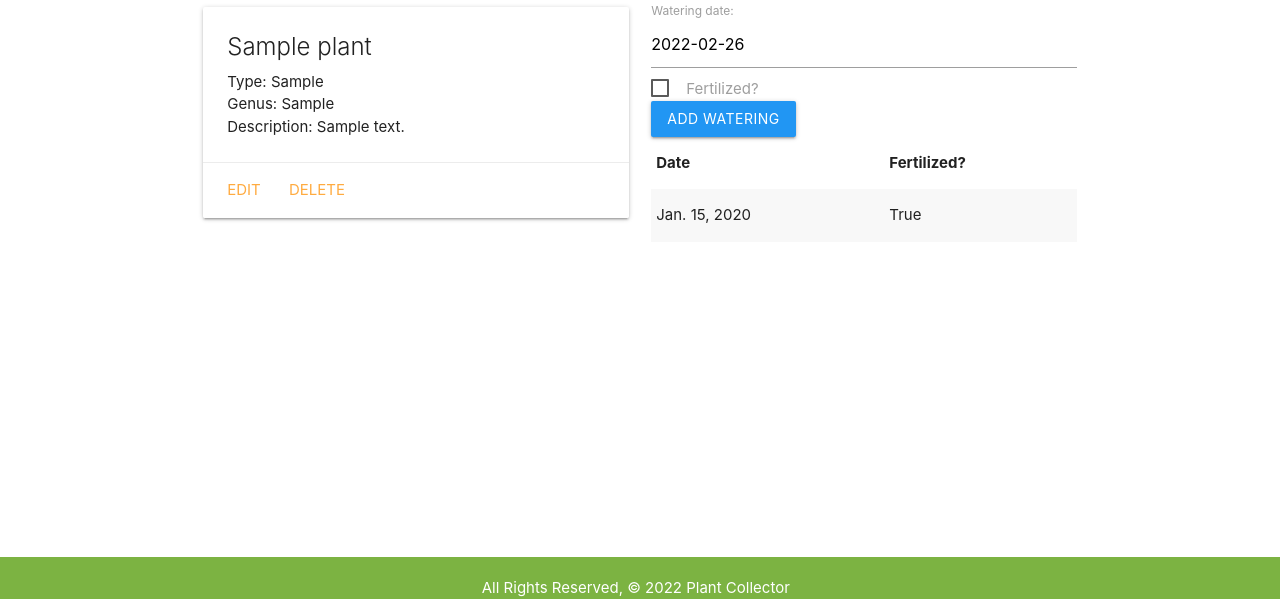
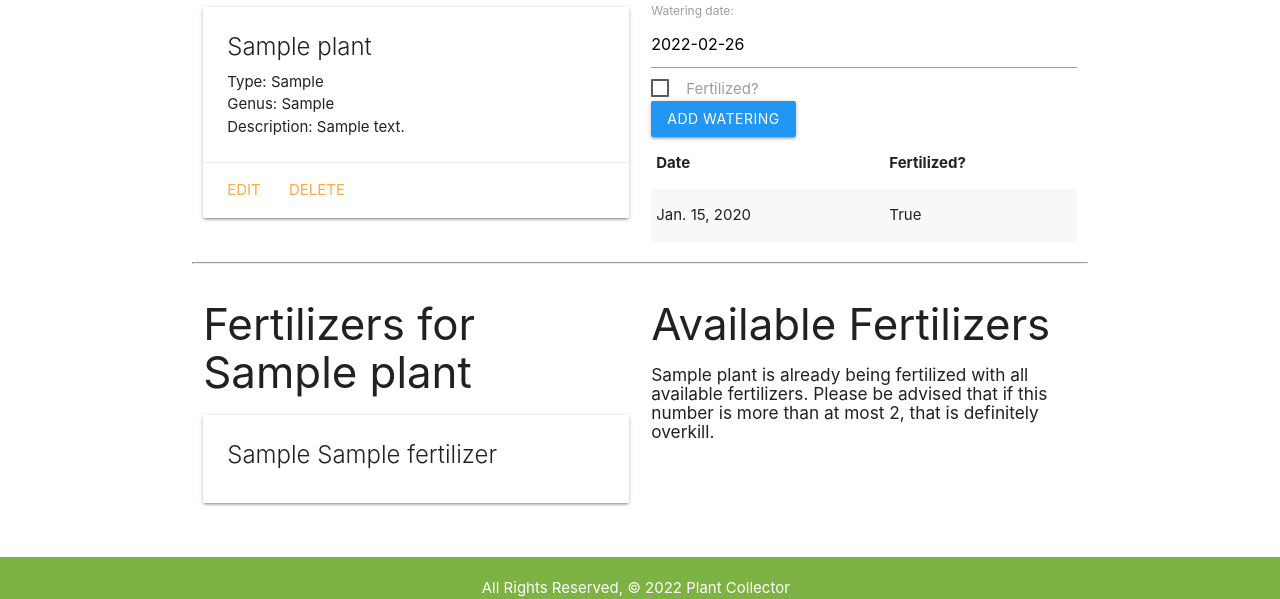
Before and after one commit to jmolasky/plant_collector, a Django app: page /plants/1/ in a window 1280 px wide. Shown: the part 201-800 px from the top of the page. Run offline with Django 4.2, Linux system fonts and the light colour scheme; tables that the repository leaves empty hold one stand-in row (values such as "Sample post").

Commit message:
add many-to-many plant-fertilizer relationship functionality

```diff
--- a/main_app/models.py
+++ b/main_app/models.py
@@ -17,6 +17,7 @@ class Plant(models.Model):
     type = models.CharField(max_length=100)
     genus = models.CharField(max_length=100)
     description = models.TextField(max_length=250)
+    fertilizers = models.ManyToManyField(Fertilizer)
 
     def __str__(self):
         return self.name
--- a/main_app/templates/plants/detail.html
+++ b/main_app/templates/plants/detail.html
@@ -54,4 +54,48 @@
         </table>
     </div>
 </div>
+<hr />
+<div class="row">
+    <div class="col s6">
+        <h3>Fertilizers for {{ plant.name }}</h3>
+        {% if plant.fertilizers.count %}
+            {% for fertilizer in plant.fertilizers.all %}
+                <div class="card">
+                    <div class="card-content">
+                        <span class="card-title">
+                            {{ fertilizer.brand }} {{ fertilizer.name }}
+                        </span>
+                    </div>
+                </div>
+            {% endfor %}
+        {% else %}
+            <h6>{{ plant.name }} has no fertilizers at this time</h6>
+        {% endif %}
+    </div>
+    <div class="col s6">
+        <h3>Available Fertilizers</h3>
+        {% if fertilizers.count %} {% for fertilizer in fertilizers %}
+        <div class="card">
+            <div class="card_content">
+                {{ fertilizer.brand }} {{ fertilizer.name }}
+            </div>
+            <div class="card-action">
+                <form
+                    action="{% url 'assoc_fertilizer' plant.id fertilizer.id %}"
+                    method="POST"
+                >
+                    {% csrf_token %}
+                    <button type="submit" class="btn green">Add</button>
+                </form>
+            </div>
+        </div>
+        {% endfor %} {% else %}
+        <h6>
+            {{ plant.name }} is already being fertilized with all available
+            fertilizers. Please be advised that if this number is more than at
+            most 2, that is definitely overkill.
+        </h6>
+        {% endif %}
+    </div>
+</div>
 {% endblock %}
--- a/main_app/urls.py
+++ b/main_app/urls.py
@@ -15,4 +15,5 @@ urlpatterns = [
     path('fertilizers/create/', views.FertilizerCreate.as_view(), name='fertilizers_create'),
     path('fertilizers/<int:pk>/update/', views.FertilizerUpdate.as_view(), name='fertilizers_update'),
     path('fertilizers/<int:pk>/delete/', views.FertilizerDelete.as_view(), name='fertilizers_delete'),
+    path('plants/<int:plant_id>/assoc_fertilizer/<int:fertilizer_id>', views.assoc_fertilizer, name='assoc_fertilizer'),
 ]
--- a/main_app/views.py
+++ b/main_app/views.py
@@ -19,7 +19,12 @@ def plants_index(request):
 def plants_detail(request, plant_id):
     plant = Plant.objects.get(id=plant_id)
     watering_form = WateringForm()
-    return render(request, 'plants/detail.html', {'plant': plant, 'watering_form': watering_form})
+    fertilizers_not_used = Fertilizer.objects.exclude(id__in = plant.fertilizers.all().values_list('id'))
+    return render(request, 'plants/detail.html', {
+        'plant': plant,
+        'watering_form': watering_form,
+        'fertilizers': fertilizers_not_used,
+    })
 
 def add_watering(request, plant_id):
     form = WateringForm(request.POST)
@@ -27,6 +32,10 @@ def add_watering(request, plant_id):
         new_watering = form.save(commit=False)
         new_watering.plant_id = plant_id
         new_watering.save()
+    return redirect('detail', plant_id=plant_id)
+
+def assoc_fertilizer(request, plant_id, fertilizer_id):
+    Plant.objects.get(id=plant_id).fertilizers.add(fertilizer_id)
     return redirect('detail', plant_id=plant_id)
 
 class PlantCreate(CreateView):
```
Also changed, not shown: main_app/migrations/0004_plant_fertilizers.py (added). Lines whose indentation alone changed are shown as unchanged.
